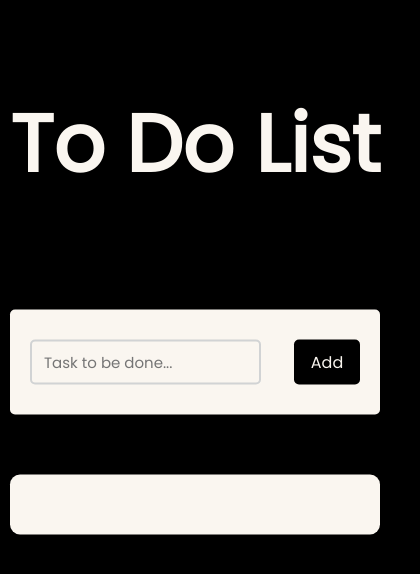
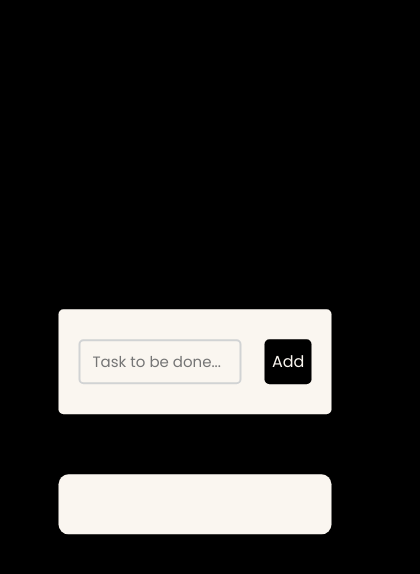
Before and after one commit to YadamVinay369/ToDoApp-JavaScript-MiniProject, a plain HTML site: page index.html in a window 390 px wide. Shown: the whole page, 420 px wide, since content can reach past the window. Drawn offline with Linux system fonts and the light colour scheme.

Commit message:
updated responsive design

```diff
--- a/index.html
+++ b/index.html
@@ -10,7 +10,6 @@
     <link rel="stylesheet" href="/styles.css">
 </head>
 <body>
-    <div class="headd"><h1>To Do List</h1></div>
     <div class="container">
         <div id="newtask">
             <input type="text" placeholder="Task to be done..." maxlength="40">
--- a/styles.css
+++ b/styles.css
@@ -9,23 +9,15 @@ body{
     background-color: black;
 }
 
-.headd{
-    display: flex;
-    justify-content: center;
-    font-size: 40px;
-    font-family: 'Poppins',sans-serif;
-    margin-top: 10vh;
-    color: #faf6f0;
-}
 
 .container{
     width: 40%;
-    min-width: 450px;
-    position: absolute;
+    min-width: 20vw;
+    position: relative;
     transform: translate(-50%,-50%);
     top: 50%;
     left: 50%;
-    padding: 30px 40px;
+    padding: 30vh 0;
 }
 
 #newtask{
@@ -129,3 +121,9 @@ body{
 .completed{
     text-decoration: line-through;
 }
+
+@media (max-width: 1025px) {
+    .container{
+        min-width: 70vw;
+    }
+}
```
